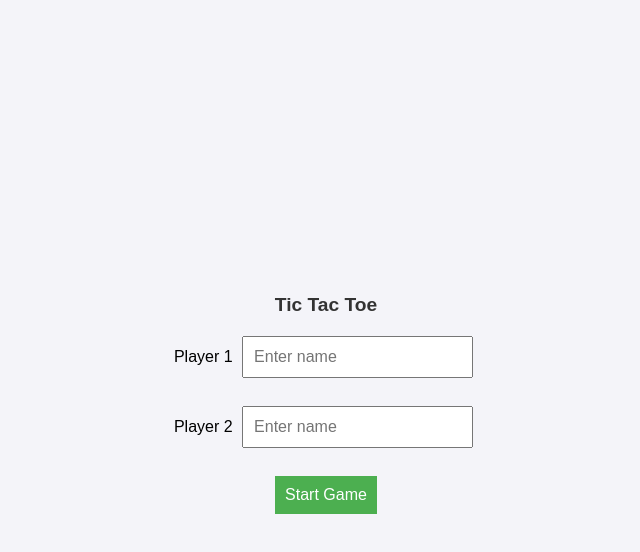
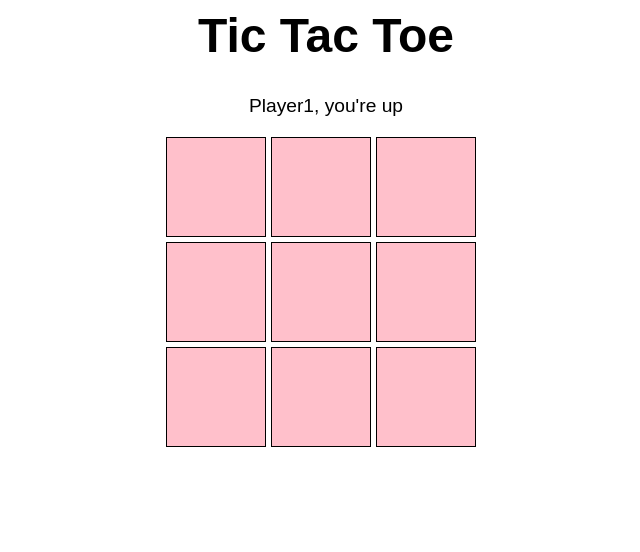
Before and after one commit to acciojob/tictactoe-ramkarmakar12, a website: page main.html in a window 1280 px wide. Both pictures are taken after a click on the button "Start Game". Shown: the whole page, without its empty margins (314-954 px from the left). Drawn offline with Linux system fonts and the light colour scheme.

Commit message:
created a submission

```diff
--- a/main.html
+++ b/main.html
@@ -1,42 +1,181 @@
-<!DOCTYPE html>
+<head>
+  <meta charset="UTF-8">
+  <meta name="viewport" content="width=device-width, initial-scale=1.0">
+  <title>Tic Tac Toe</title>
+  <style>
+    body {
+      font-family: 'Arial', sans-serif;
+      text-align: center;
+    }
 
-<html>
+    h1 {
+      font-size: 3rem;
+    }
 
-<head>
-	    <title>Tic Tac Toe</title>
-	<link rel="stylesheet" href="styles.css">
+    .container {
+      max-width: 400px;
+      margin: 0 auto;
+    }
+
+    #player-form {
+      margin: 20px 0;
+    }
+
+    input {
+      padding: 10px;
+      margin: 10px;
+      font-size: 1rem;
+    }
+
+    button {
+      padding: 10px 20px;
+      font-size: 1rem;
+      cursor: pointer;
+    }
+
+    #game-board {
+      display: grid;
+      grid-template-columns: repeat(3, 100px);
+      grid-template-rows: repeat(3, 100px);
+      gap: 5px;
+      margin: 20px auto;
+      max-width: 320px;
+    }
+
+    .cell {
+      background-color: pink;
+      display: flex;
+      align-items: center;
+      justify-content: center;
+      font-size: 2rem;
+      cursor: pointer;
+      border: 1px solid #000;
+    }
+
+    .cell.win {
+      background-color: purple;
+      color: white;
+    }
+
+    .message {
+      font-size: 1.2rem;
+      margin-top: 10px;
+    }
+  </style>
 </head>
+<body>
+  <div class="container">
+    <h1>Tic Tac Toe</h1>
 
-<body>
-	<!-- the entire body must be written by student -->
-	 <div class="container">
-        <h1 class="message">Tic Tac Toe</h1>
-        <label>Player 1</label>
-        <input type="text" id="player1" placeholder="Enter name"><br><br>
-        <label>Player 2</label>
-        <input type="text" id="player2" placeholder="Enter name"><br><br>
-        <button id="submit">Start Game</button>
+    <div id="player-form">
+      <input id="player1" placeholder="Enter Player 1 Name">
+      <input id="player2" placeholder="Enter Player 2 Name">
+      <button id="submit">Start Game</button>
     </div>
 
-    <div id="game-board" class="hidden">
-        <div class="board">
-            <div class="cell" id="0"></div>
-            <div class="cell" id="1"></div>
-            <div class="cell" id="2"></div>
-            <div class="cell" id="3"></div>
-            <div class="cell" id="4"></div>
-            <div class="cell" id="5"></div>
-            <div class="cell" id="6"></div>
-            <div class="cell" id="7"></div>
-            <div class="cell" id="8"></div>
-        </div>
-        <p id="turn-indicator">Player 1's Turn</p>
-        <button id="restart" class="hidden">Restart Game</button>
+    <div class="message"></div>
+
+    <div id="game-board" style="display: none;">
+      <div class="cell" data-index="0"></div>
+      <div class="cell" data-index="1"></div>
+      <div class="cell" data-index="2"></div>
+      <div class="cell" data-index="3"></div>
+      <div class="cell" data-index="4"></div>
+      <div class="cell" data-index="5"></div>
+      <div class="cell" data-index="6"></div>
+      <div class="cell" data-index="7"></div>
+      <div class="cell" data-index="8"></div>
     </div>
+  </div>
 
-    <script type="text/javascript" src="./script.js">
-</script>
+  <script>
+    const player1Input = document.getElementById('player1');
+    const player2Input = document.getElementById('player2');
+    const startButton = document.getElementById('submit');
+    const messageDiv = document.querySelector('.message');
+    const gameBoard = document.getElementById('game-board');
+    const cells = document.querySelectorAll('.cell');
 
+    let player1 = '';
+    let player2 = '';
+    let currentPlayer = '';
+    let board = Array(9).fill('');
+    let gameActive = false;
+
+    const winPatterns = [
+      [0, 1, 2],
+      [3, 4, 5],
+      [6, 7, 8],
+      [0, 3, 6],
+      [1, 4, 7],
+      [2, 5, 8],
+      [0, 4, 8],
+      [2, 4, 6]
+    ];
+
+    startButton.addEventListener('click', () => {
+      player1 = player1Input.value.trim() || 'Player1';
+      player2 = player2Input.value.trim() || 'Player2';
+      currentPlayer = player1;
+      gameActive = true;
+      messageDiv.textContent = `${currentPlayer}, you're up`;
+      document.getElementById('player-form').style.display = 'none';
+      gameBoard.style.display = 'grid';
+      resetBoard();
+    });
+
+    cells.forEach(cell => {
+      cell.addEventListener('click', () => {
+        const index = cell.getAttribute('data-index');
+        if (!gameActive || board[index] !== '') return;
+
+        board[index] = currentPlayer === player1 ? 'X' : 'O';
+        cell.textContent = board[index];
+        cell.style.pointerEvents = 'none';
+
+        if (checkWin()) {
+          messageDiv.textContent = `${currentPlayer} congratulations you won!`;
+          gameActive = false;
+          return;
+        }
+
+        if (board.every(cell => cell !== '')) {
+          messageDiv.textContent = "It's a draw!";
+          gameActive = false;
+          return;
+        }
+
+        currentPlayer = currentPlayer === player1 ? player2 : player1;
+        messageDiv.textContent = `${currentPlayer}, you're up`;
+      });
+    });
+
+    function checkWin() {
+      return winPatterns.some(pattern => {
+        const [a, b, c] = pattern;
+        if (board[a] && board[a] === board[b] && board[a] === board[c]) {
+          highlightWinningCells(pattern);
+          return true;
+        }
+        return false;
+      });
+    }
+
+    function highlightWinningCells(pattern) {
+      pattern.forEach(index => {
+        document.querySelector(`.cell[data-index="${index}"]`).classList.add('win');
+      });
+    }
+
+    function resetBoard() {
+      board.fill('');
+      cells.forEach(cell => {
+        cell.textContent = '';
+        cell.classList.remove('win');
+        cell.style.pointerEvents = 'auto';
+      });
+      gameActive = true;
+    }
+  </script>
 </body>
-
 </html>
```
